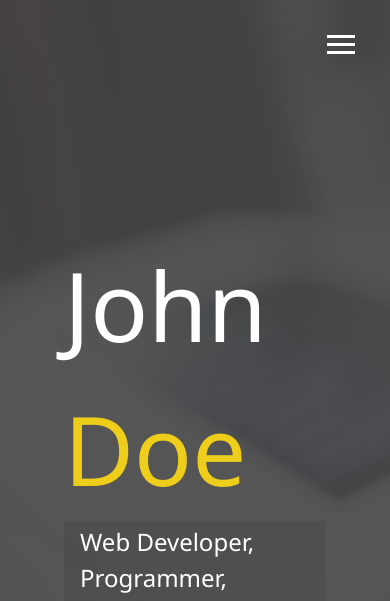
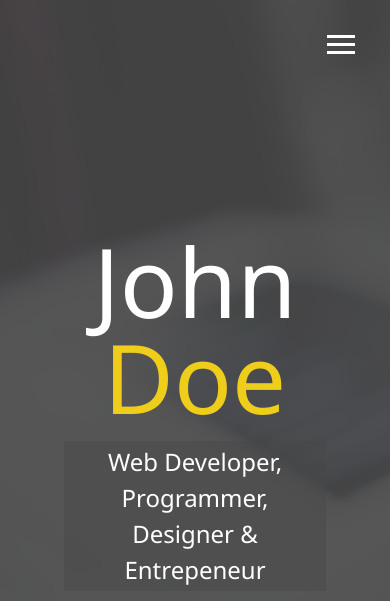
Before and after one commit to educaravaggio/modern_portfolio, a website: page dist/index.html in a window 390 px wide. Shown: the top 601 px of the page. Drawn offline with Linux system fonts and the light colour scheme.

Commit message:
Added media queries and menu overlay responsive

```diff
--- a/scss/_config.scss
+++ b/scss/_config.scss
@@ -29,3 +29,28 @@ $background-opacity: 0.9;
     }
   }
 }
+
+//Media Query Mixins
+@mixin mediaSm {
+  @media screen and (max-width: 500px) {
+    @content;
+  }
+}
+
+@mixin mediaMd {
+  @media screen and (max-width: 768px) {
+    @content;
+  }
+}
+
+@mixin mediaLg {
+  @media screen and (min-width: 769px) and (max-width: 1170px) {
+    @content;
+  }
+}
+
+@mixin mediaXl {
+  @media screen and (min-width: 1171px) {
+    @content;
+  }
+}
--- /dev/null
+++ b/scss/_mobile.scss
@@ -0,0 +1,57 @@
+// Widescreens
+@include mediaXl {
+
+}
+
+// Desktops & Laptops
+@include mediaLg {
+
+}
+
+// Tables & Small Laptops
+@include mediaMd {
+  main {
+    align-items: center;
+    text-align: center;
+
+    .lg-heading {
+      line-height: 1;
+      margin-bottom: 1rem;
+    }
+  }
+
+  ul.menu-nav,
+  div.menu-branding {
+    float: none;
+    width: 100%;
+    min-height: 0;
+
+    &.show {
+      transform: translate3d(0, 0, 0);
+    }
+  }
+
+  .menu-nav {
+    height: 75vh;
+    transform: translate3d(-100%, 0, 0);
+    font-size: 24px;
+  }
+
+  .menu-branding {
+    height: 25vh;
+    transform: translate3d(100%, 0, 0);
+
+    .portrait {
+      background: url(../img/portrait_small.jpg);
+      width: 150px;
+      height: 150px;
+    }
+  }
+}
+
+// Smartphones
+@include mediaSm {
+  main#home h1 {
+    margin-top: 10vh;
+  }
+}
--- a/scss/main.scss
+++ b/scss/main.scss
@@ -1,5 +1,6 @@
 @import "config";
 @import "menu";
+@import "mobile";
 
 * {
   box-sizing: border-box;
```
Also changed, not shown: dist/css/main.css.
